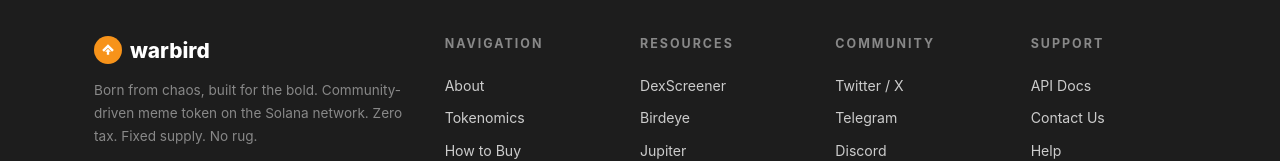
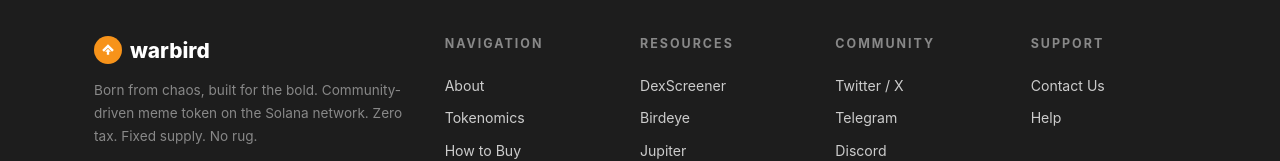
Before and after one commit to MuthamiM/warbird, a website: page docs/index.html in a window 1280 px wide. Shown: the part 7477-7638 px from the top of the page. Drawn offline with Linux system fonts and the light colour scheme.

Commit message:
remove: API Docs link from footer

```diff
--- a/docs/index.html
+++ b/docs/index.html
@@ -1684,7 +1684,6 @@
         <div>
           <h4>Support</h4>
           <div class="footer-links">
-            <a href="api-docs.html">API Docs</a>
             <a href="https://wa.me/254114945842" target="_blank">Contact Us</a>
             <a href="https://x.com/messages/compose?recipient_id=Warbirdcoin" target="_blank">Help</a>
           </div>
```
Also changed, not shown: site/index.html (+0 -1 lines).
